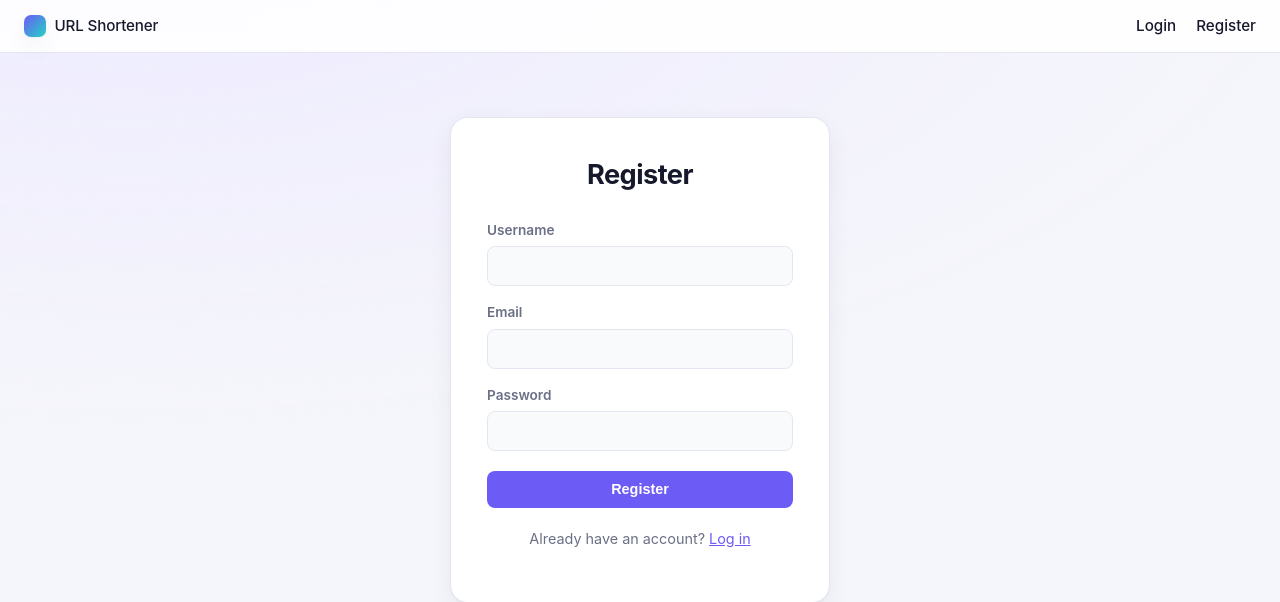
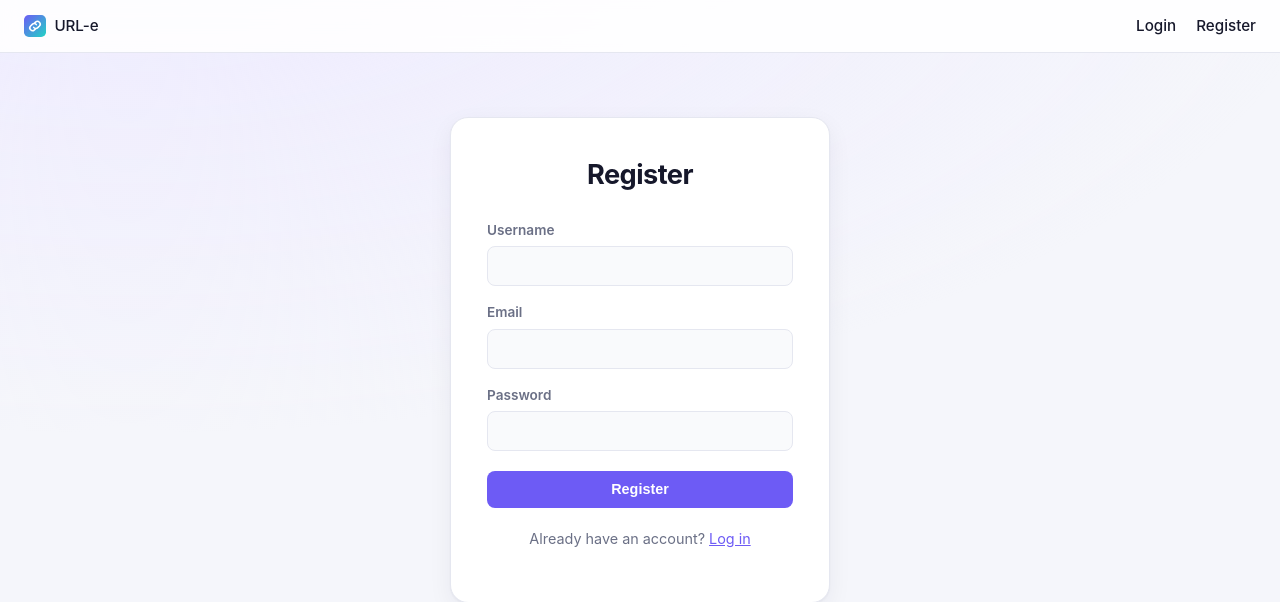
Before and after one commit to yoavm300/URLe, a Flask app: page /register in a window 1280 px wide. Shown: the top 602 px of the page. Run offline with Flask 3, Linux system fonts and the light colour scheme.

Commit message:
Add the URL-e logo and brand the navbar with it
- static/img/logo-mark.svg: gradient mark (the app's existing
  --primary -> --accent gradient) with a chain-link glyph
- static/img/logo.svg: full lockup with the URL-e wordmark, for
  print/reuse
- both base.html templates: SVG favicon + real <img> logo in the
  navbar, brand text URL Shortener -> URL-e
- style.css: .nav-brand::before CSS-drawn square replaced by .nav-logo
  sizing for the image

Verified in-process on both services: pages render the new navbar and
favicon, /static/img/*.svg serve 200 as image/svg+xml.

Co-Authored-By: Claude Fable 5 <noreply@anthropic.com>

```diff
--- a/services/auth/app/templates/base.html
+++ b/services/auth/app/templates/base.html
@@ -6,10 +6,11 @@
     <title>{% block title %}URL Shortener{% endblock %}</title>
     <meta name="csrf-token" content="{{ csrf_token() }}">
     <link rel="stylesheet" href="{{ url_for('static', filename='css/style.css') }}">
+    <link rel="icon" type="image/svg+xml" href="{{ url_for('static', filename='img/logo-mark.svg') }}">
 </head>
 <body>
     <nav class="navbar">
-        <a class="nav-brand" href="/">URL Shortener</a>
+        <a class="nav-brand" href="/"><img class="nav-logo" src="{{ url_for('static', filename='img/logo-mark.svg') }}" alt="">URL-e</a>
         <div class="nav-right">
             {% if current_user.is_authenticated %}
                 <span>Hi, {{ current_user.username }}</span>
--- a/services/dashboard/app/static/css/style.css
+++ b/services/dashboard/app/static/css/style.css
@@ -97,14 +97,10 @@ a {
     letter-spacing: -0.01em;
 }
 
-.nav-brand::before {
-    content: "";
+.nav-logo {
     display: inline-block;
     width: 1.4rem;
     height: 1.4rem;
-    border-radius: 7px;
-    background: linear-gradient(135deg, var(--primary), var(--accent));
-    box-shadow: var(--shadow);
 }
 
 .nav-right {
--- a/services/dashboard/app/templates/base.html
+++ b/services/dashboard/app/templates/base.html
@@ -6,10 +6,11 @@
     <title>{% block title %}URL Shortener{% endblock %}</title>
     <meta name="csrf-token" content="{{ csrf_token() }}">
     <link rel="stylesheet" href="{{ url_for('static', filename='css/style.css') }}">
+    <link rel="icon" type="image/svg+xml" href="{{ url_for('static', filename='img/logo-mark.svg') }}">
 </head>
 <body>
     <nav class="navbar">
-        <a class="nav-brand" href="{{ url_for('main.index') }}">URL Shortener</a>
+        <a class="nav-brand" href="{{ url_for('main.index') }}"><img class="nav-logo" src="{{ url_for('static', filename='img/logo-mark.svg') }}" alt="">URL-e</a>
         <div class="nav-right">
             {% if current_user.is_authenticated %}
                 <span>Hi, {{ current_user.username }}</span>
```
Also changed, not shown: services/dashboard/app/static/img/logo-mark.svg (added), services/dashboard/app/static/img/logo.svg (added).
